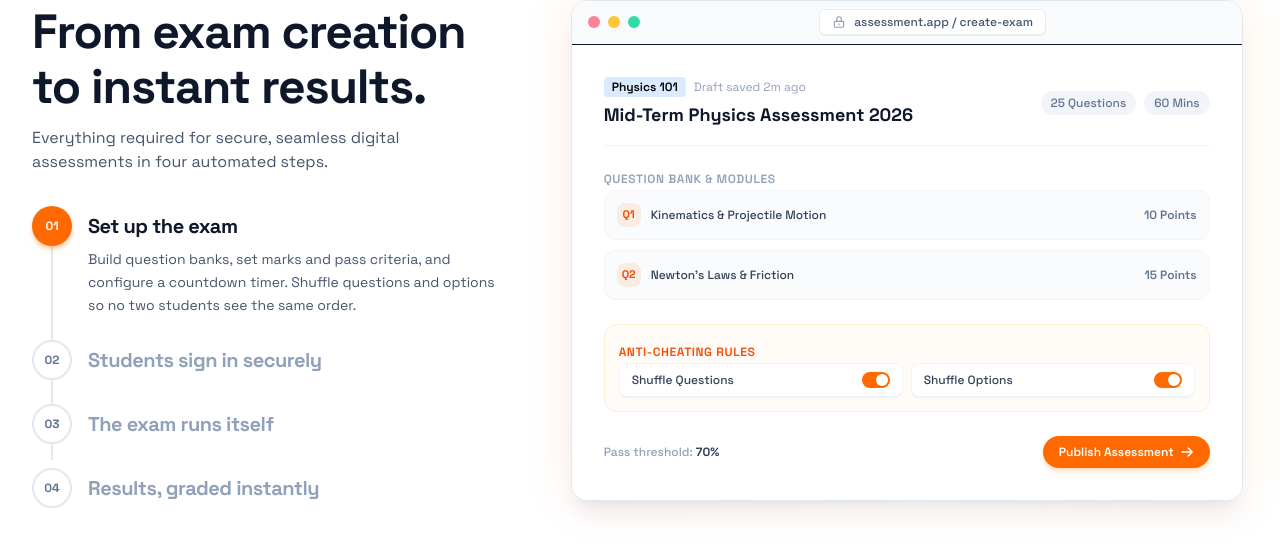
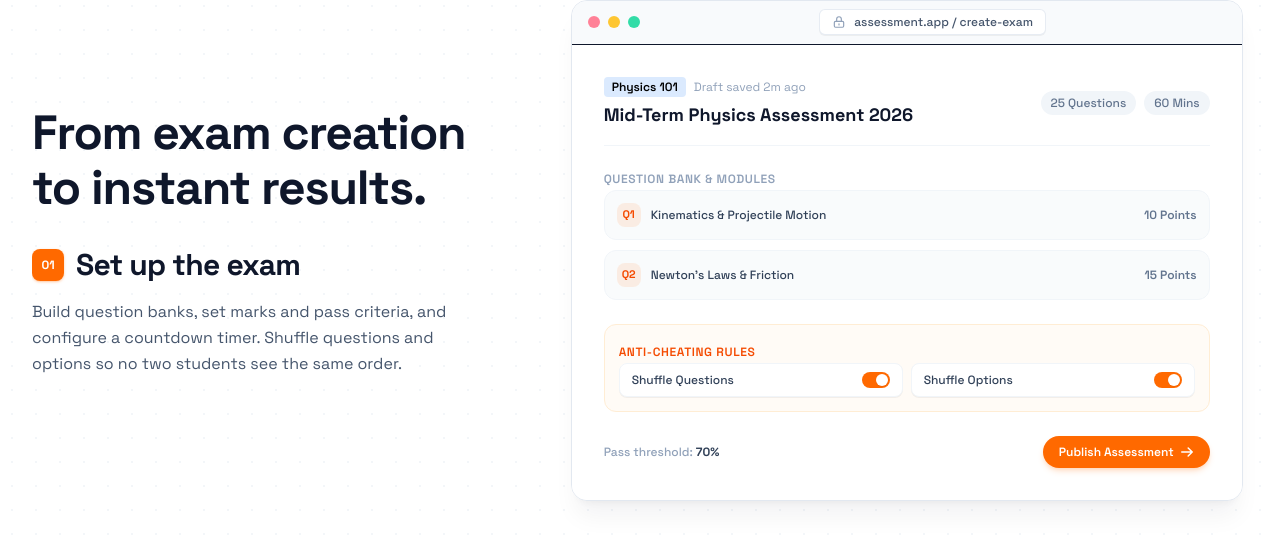
Before and after one commit to Shivam-fibo/Assessment-landing-page, a Next.js app: page / in a window 1280 px wide. Shown: the part 950-1504 px from the top of the page. Built offline with nearby package versions, Linux system fonts and the light colour scheme.

Commit message:
feat: impove how it works UI section

```diff
--- a/src/components/HowItWorks/HowItWorks.tsx
+++ b/src/components/HowItWorks/HowItWorks.tsx
@@ -35,6 +35,8 @@ export const STEPS = [
 export default function HowItWorks(): React.ReactElement {
   const containerRef = useRef<HTMLDivElement>(null);
   const [activeIndex, setActiveIndex] = useState(0);
+  const [direction, setDirection] = useState(1);
+  const prevIndexRef = useRef(0);
   const shouldReduceMotion = useReducedMotion();
 
   useEffect(() => {
@@ -58,7 +60,14 @@ export default function HowItWorks(): React.ReactElement {
         Math.floor(progress * STEPS.length)
       );
 
-      setActiveIndex(Math.max(0, newIndex));
+      const clampedIndex = Math.max(0, newIndex);
+
+      if (clampedIndex !== prevIndexRef.current) {
+        setDirection(clampedIndex > prevIndexRef.current ? 1 : -1);
+        prevIndexRef.current = clampedIndex;
+        setActiveIndex(clampedIndex);
+      }
+
       ticking = false;
     }
 
@@ -79,7 +88,11 @@ export default function HowItWorks(): React.ReactElement {
   }, []);
 
   const handleStepClick = (index: number) => {
-    setActiveIndex(index);
+    if (index !== activeIndex) {
+      setDirection(index > activeIndex ? 1 : -1);
+      prevIndexRef.current = index;
+      setActiveIndex(index);
+    }
     const container = containerRef.current;
     if (!container) return;
 
@@ -111,6 +124,24 @@ export default function HowItWorks(): React.ReactElement {
     }
   };
 
+  const slideVariants = {
+    enter: (dir: number) => ({
+      x: dir > 0 ? -70 : 70,
+      opacity: 0,
+      scale: 0.97,
+    }),
+    center: {
+      x: 0,
+      opacity: 1,
+      scale: 1,
+    },
+    exit: (dir: number) => ({
+      x: dir > 0 ? 70 : -70,
+      opacity: 0,
+      scale: 0.97,
+    }),
+  };
+
   return (
     <section
       ref={containerRef}
@@ -118,6 +149,7 @@ export default function HowItWorks(): React.ReactElement {
       className="relative bg-white text-slate-900"
     >
       {/* Background Subtle Mesh Grid & Radial Glow */}
+      <div className="pointer-events-none absolute inset-0 bg-[radial-gradient(#e2e8f0_1px,transparent_1px)] [background-size:24px_24px] opacity-40" />
 
       {/* Sticky Viewport Container */}
       <div className="sticky top-0 flex h-screen w-full flex-col justify-center overflow-hidden">
@@ -130,24 +162,21 @@ export default function HowItWorks(): React.ReactElement {
             {/* Left Column: Editorial & Step Navigation (42% width) */}
             <div className="flex flex-col justify-center lg:col-span-5">
               {/* Eyebrow */}
-              <div className="inline-flex items-center gap-2">
 
-              </div>
 
               {/* Headline */}
               <h2 className="mt-3 text-3xl font-extrabold tracking-tight text-slate-900 sm:text-4xl lg:text-5xl leading-[1.15]">
                 From exam creation to instant results.
               </h2>
 
-              <p className="mt-3 text-sm text-slate-600 sm:text-base">
-                Everything required for secure, seamless digital assessments in four automated steps.
-              </p>
+
 
               {/* Step Navigation Component */}
               <div className="mt-8">
                 <StepNavigation
                   steps={STEPS}
                   activeIndex={activeIndex}
+                  direction={direction}
                   onStepClick={handleStepClick}
                 />
               </div>
@@ -156,27 +185,17 @@ export default function HowItWorks(): React.ReactElement {
             {/* Right Column: Product Showcase UI Mockups (58% width) */}
             <div className="flex items-center justify-center lg:col-span-7">
               <ProductFrame activeStep={activeIndex}>
-                <AnimatePresence mode="wait">
+                <AnimatePresence mode="wait" custom={direction}>
                   <motion.div
                     key={activeIndex}
-                    initial={
-                      shouldReduceMotion
-                        ? { opacity: 0 }
-                        : { opacity: 0, y: 15, scale: 0.97 }
-                    }
-                    animate={
-                      shouldReduceMotion
-                        ? { opacity: 1 }
-                        : { opacity: 1, y: 0, scale: 1 }
-                    }
-                    exit={
-                      shouldReduceMotion
-                        ? { opacity: 0 }
-                        : { opacity: 0, y: -15, scale: 0.97 }
-                    }
+                    custom={direction}
+                    variants={shouldReduceMotion ? undefined : slideVariants}
+                    initial={shouldReduceMotion ? { opacity: 0 } : "enter"}
+                    animate={shouldReduceMotion ? { opacity: 1 } : "center"}
+                    exit={shouldReduceMotion ? { opacity: 0 } : "exit"}
                     transition={{
-                      duration: 0.4,
-                      ease: [0.16, 1, 0.3, 1],
+                      duration: 0.45,
+                      ease: [0.25, 1, 0.5, 1],
                     }}
                     className="w-full"
                   >
--- a/src/components/HowItWorks/ProductFrame.tsx
+++ b/src/components/HowItWorks/ProductFrame.tsx
@@ -18,7 +18,7 @@ export default function ProductFrame({ children, activeStep }: ProductFrameProps
   return (
     <div className="relative w-full max-w-2xl">
       {/* Subtle ambient glow behind card */}
-      <div className="absolute -inset-1 rounded-3xl bg-gradient-to-r from-orange-500/15 via-amber-500/10 to-orange-400/15 blur-xl opacity-70 transition-all duration-500" />
+
 
       {/* Main Frame */}
       <div className="relative flex w-full flex-col overflow-hidden rounded-2xl border border-slate-200 bg-white shadow-xl shadow-slate-900/5">
--- a/src/components/HowItWorks/StepNavigation.tsx
+++ b/src/components/HowItWorks/StepNavigation.tsx
@@ -1,7 +1,7 @@
 "use client";
 
 import React from "react";
-import { motion } from "motion/react";
+import { motion, AnimatePresence } from "motion/react";
 
 export interface StepItem {
   number: string;
@@ -12,81 +12,75 @@ export interface StepItem {
 interface StepNavigationProps {
   steps: readonly StepItem[];
   activeIndex: number;
+  direction?: number;
   onStepClick: (index: number) => void;
 }
 
 export default function StepNavigation({
   steps,
   activeIndex,
+  direction = 1,
   onStepClick,
 }: StepNavigationProps): React.ReactElement {
+  const currentStep = steps[activeIndex] || steps[0];
+
+  const slideUpVariants = {
+    enter: (dir: number) => ({
+      y: dir > 0 ? 35 : -35,
+      opacity: 0,
+      filter: "blur(4px)",
+    }),
+    center: {
+      y: 0,
+      opacity: 1,
+      filter: "blur(0px)",
+    },
+    exit: (dir: number) => ({
+      y: dir > 0 ? -35 : 35,
+      opacity: 0,
+      filter: "blur(4px)",
+    }),
+  };
+
   return (
-    <div className="relative flex flex-col justify-center space-y-6">
-      {/* Background Connecting Timeline */}
-      <div className="absolute left-[19px] top-6 bottom-6 w-[2px] bg-slate-200" />
+    <div className="flex flex-col gap-6">
+      {/* Step Counter Indicator Header */}
 
-      {steps.map((step, index) => {
-        const isActive = index === activeIndex;
-
-        return (
-          <div
-            key={step.number}
-            onClick={() => onStepClick(index)}
-            className="group relative flex cursor-pointer items-start gap-4 transition-all duration-300"
+      {/* Single Active Step - Vertical Text Slider */}
+      <div className="relative min-h-[160px] overflow-hidden">
+        <AnimatePresence mode="wait" custom={direction}>
+          <motion.div
+            key={activeIndex}
+            custom={direction}
+            variants={slideUpVariants}
+            initial="enter"
+            animate="center"
+            exit="exit"
+            transition={{
+              duration: 0.4,
+              ease: [0.25, 1, 0.5, 1],
+            }}
+            className="flex flex-col gap-3"
           >
-            {/* Step Number Circle / Indicator Badge */}
-            <div className="relative z-10 flex h-10 w-10 shrink-0 items-center justify-center rounded-full transition-all duration-300">
-              {isActive ? (
-                <motion.div
-                  layoutId="activeStepCircle"
-                  className="absolute inset-0 rounded-full bg-orange-500 shadow-md shadow-orange-500/30"
-                  transition={{ type: "spring", stiffness: 300, damping: 25 }}
-                />
-              ) : (
-                <div className="absolute inset-0 rounded-full border-2 border-slate-200 bg-white group-hover:border-slate-300" />
-              )}
-              <span
-                className={`relative z-10 text-xs font-bold transition-colors duration-300 ${
-                  isActive
-                    ? "text-white"
-                    : "text-slate-500 group-hover:text-slate-800"
-                }`}
-              >
-                {step.number}
+            {/* Step Badge & Title */}
+            <div className="flex items-center gap-3">
+              <span className="flex h-8 w-8 items-center justify-center rounded-lg bg-orange-500 text-xs font-bold text-white shadow-sm shadow-orange-500/30">
+                {currentStep.number}
               </span>
+              <h3 className="text-2xl font-extrabold tracking-tight text-slate-900 sm:text-3xl">
+                {currentStep.title}
+              </h3>
             </div>
 
-            {/* Content Area */}
-            <div className="pt-1.5 flex-1">
-              <h3
-                className={`text-lg font-bold tracking-tight transition-colors duration-300 sm:text-xl ${
-                  isActive
-                    ? "text-slate-900"
-                    : "text-slate-400 group-hover:text-slate-600"
-                }`}
-              >
-                {step.title}
-              </h3>
+            {/* Step Body Description */}
+            <p className="max-w-md text-base leading-relaxed text-slate-600 pt-1">
+              {currentStep.body}
+            </p>
+          </motion.div>
+        </AnimatePresence>
+      </div>
 
-              {/* Animated Expandable Body Description */}
-              <motion.div
-                initial={false}
-                animate={{
-                  height: isActive ? "auto" : 0,
-                  opacity: isActive ? 1 : 0,
-                  marginTop: isActive ? 8 : 0,
-                }}
-                transition={{ duration: 0.35, ease: "easeInOut" }}
-                className="overflow-hidden"
-              >
-                <p className="max-w-md text-sm leading-relaxed text-slate-600">
-                  {step.body}
-                </p>
-              </motion.div>
-            </div>
-          </div>
-        );
-      })}
+
     </div>
   );
 }
```
